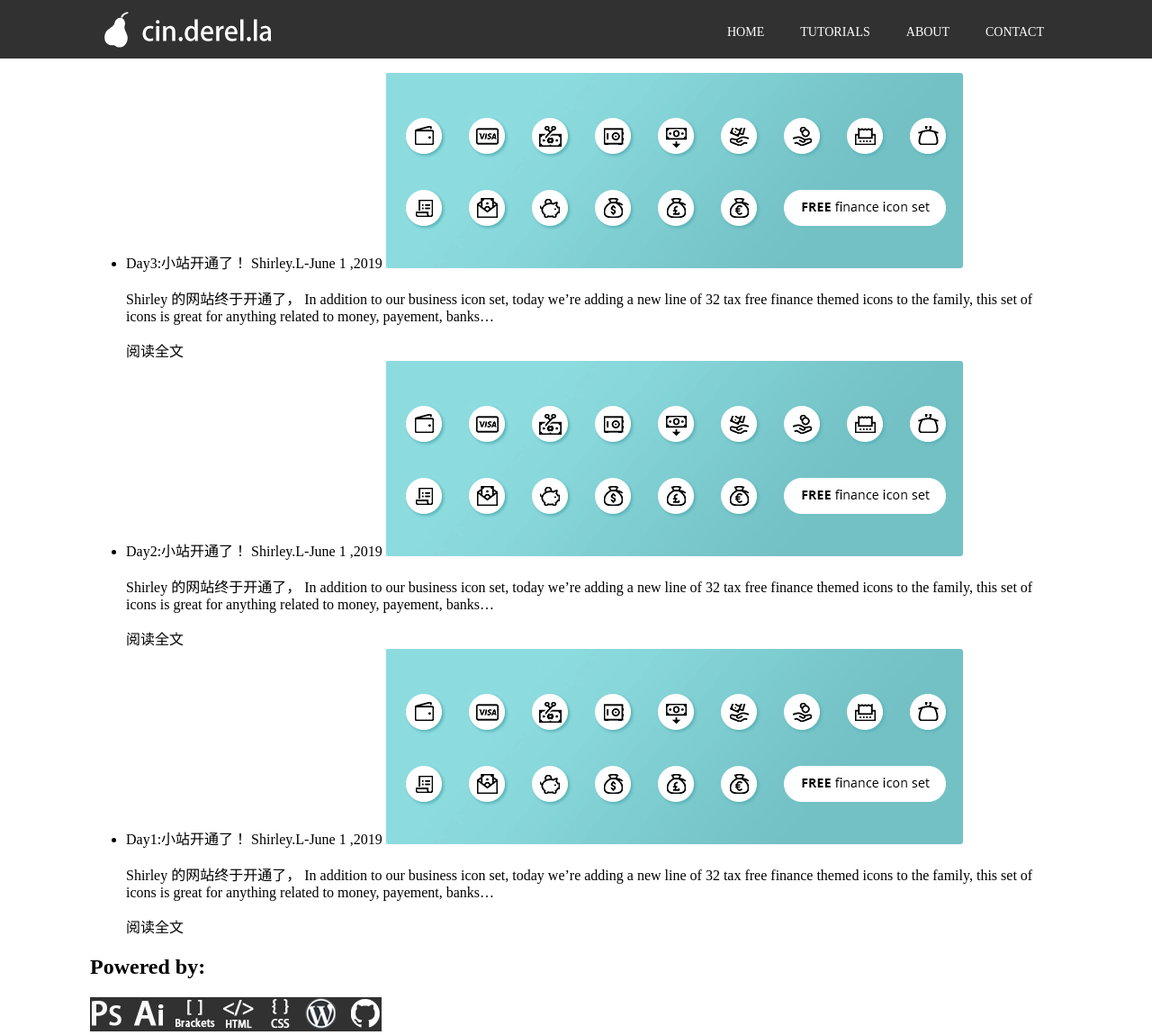
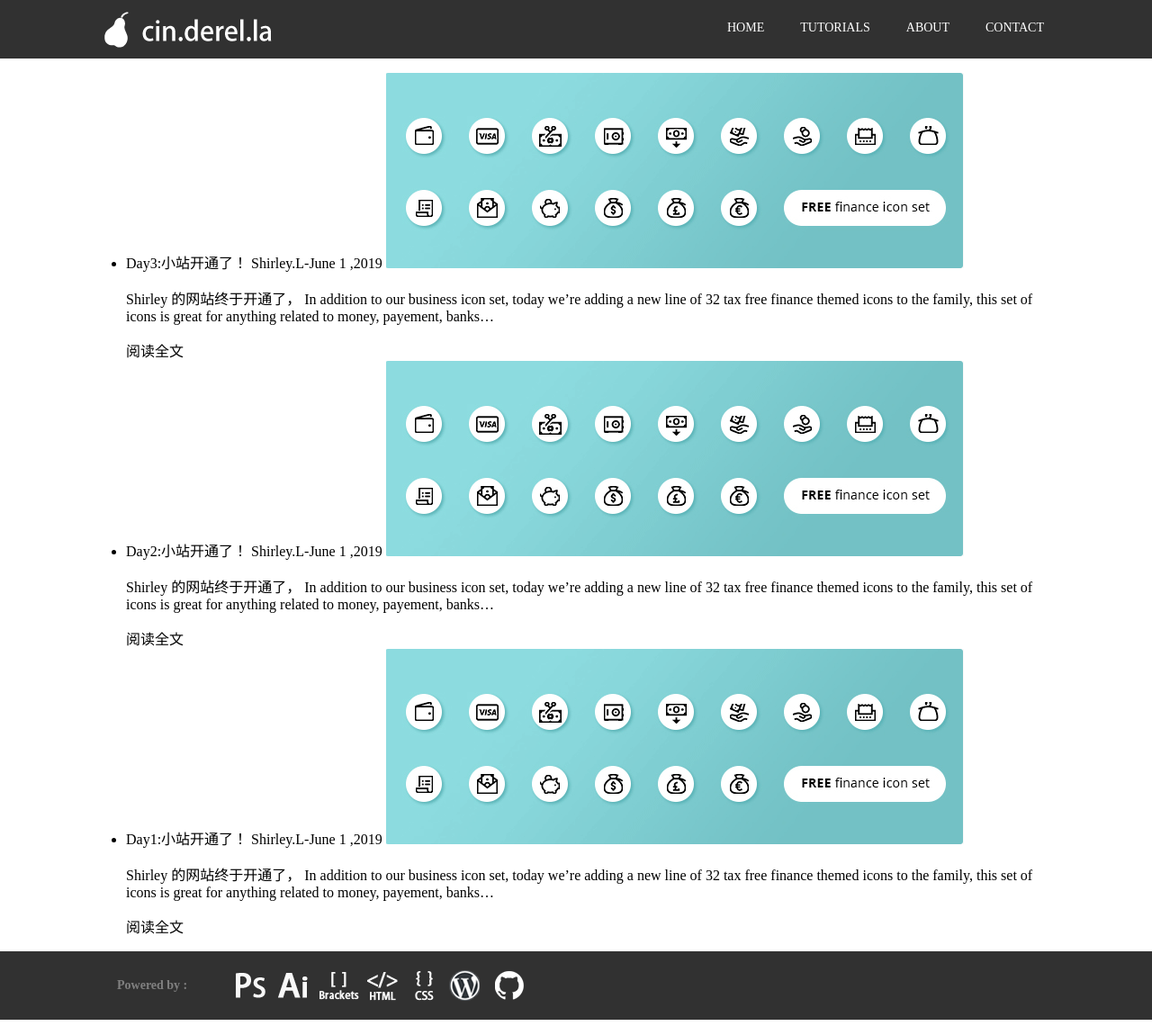
Before and after one commit to cin-derella/cinblog, a PHP site: page / in a window 1280 px wide. Shown: the whole page at 90% size. Run offline with PHP 8.4, Linux system fonts and the light colour scheme.

Commit message:
footer stylized

```diff
--- a/index.html
+++ b/index.html
@@ -74,7 +74,7 @@
         <footer>
 
             <div class="wrapper">
-               <h2>Powered by:</h2>
+               <h2>Powered by : </h2>
                <img src="images/PoweredBy.png" alt="PoweredByLogos">
             </div>
         </footer>
--- a/style.css
+++ b/style.css
@@ -44,7 +44,7 @@ header nav h2{
 header nav li{
     float: left;
     list-style-type: none;
-    margin: 10px 20px;
+    margin: 5px 20px;
 }
 
 
@@ -58,3 +58,43 @@ header nav li a{
 section ul {
     clear:both;
 }
+
+
+
+
+
+
+
+
+
+
+
+
+
+footer {
+    background: #313131;
+}
+
+footer h2{
+    color: gray;
+    width: 100px;
+    margin: 0;
+    padding: 30px ;
+    padding-left: 30px;
+    font-size: 14px;
+    float: left;
+
+}
+
+footer:after{
+    content: "";
+    display: block;
+    clear:both;
+}
+
+
+footer img{
+
+    padding-top: 20px;
+
+}
```
